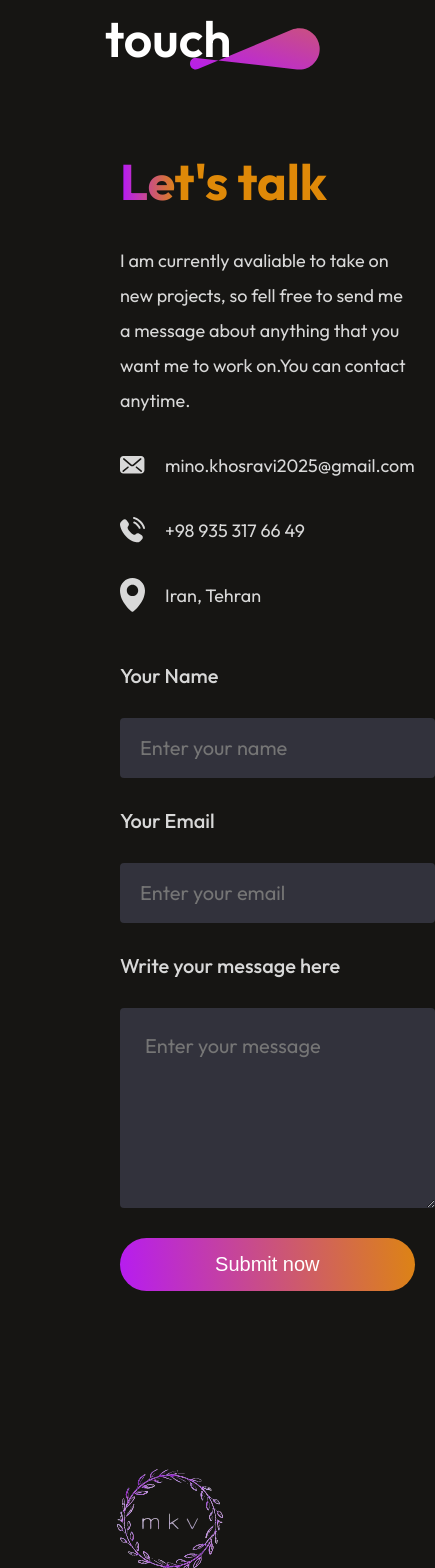
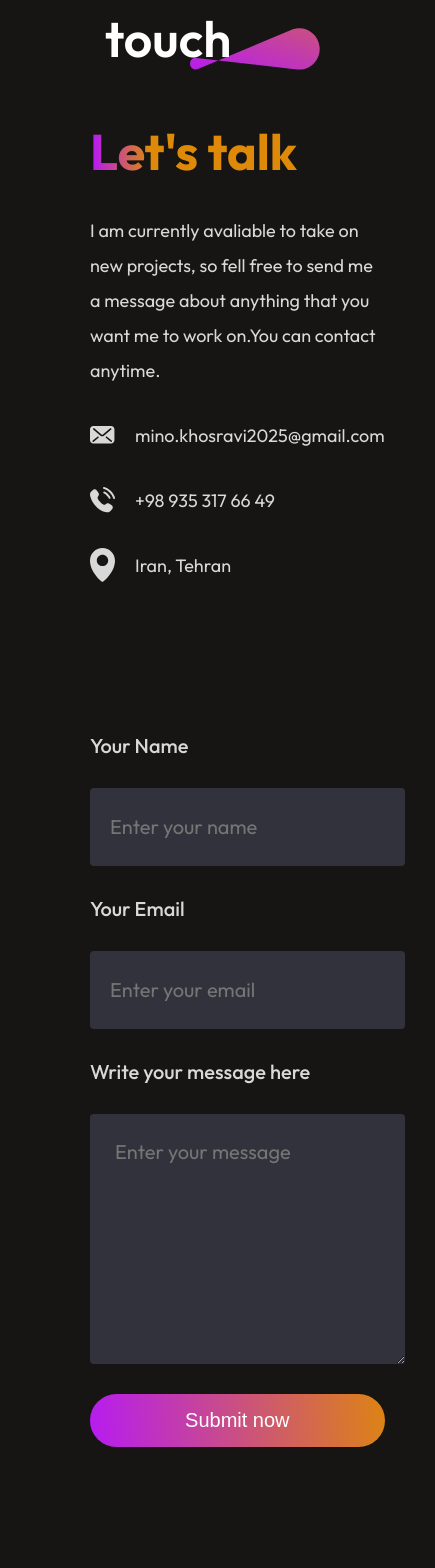
Before and after one commit to Mino1826/minoo-portfolio, a React (Vite) app: page / in a window 390 px wide. Shown: the part 6620-8188 px from the top of the page, 435 px wide, since content can reach past the window. Built offline with nearby package versions, Linux system fonts and the light colour scheme.

Commit message:
eddite contact

```diff
--- a/src/Components/Contact/contact.css
+++ b/src/Components/Contact/contact.css
@@ -119,8 +119,7 @@
     }
     .contact-section{
         flex-direction: column;
-        margin: 30px ;
-        gap: 50px;
+
     }
     .contact-left h1{
         font-size: 50px;
@@ -139,14 +138,14 @@
     }
     .contact-right input{
         width: 100%;
-        height: 60px;
+
         font-size: 20px;
 
     }
     .contact-right textarea{
         width: 90%;
         font-size: 20px;
-        height: 150px;
+
     }
     .contact-submit{
         width: 100%;
```
